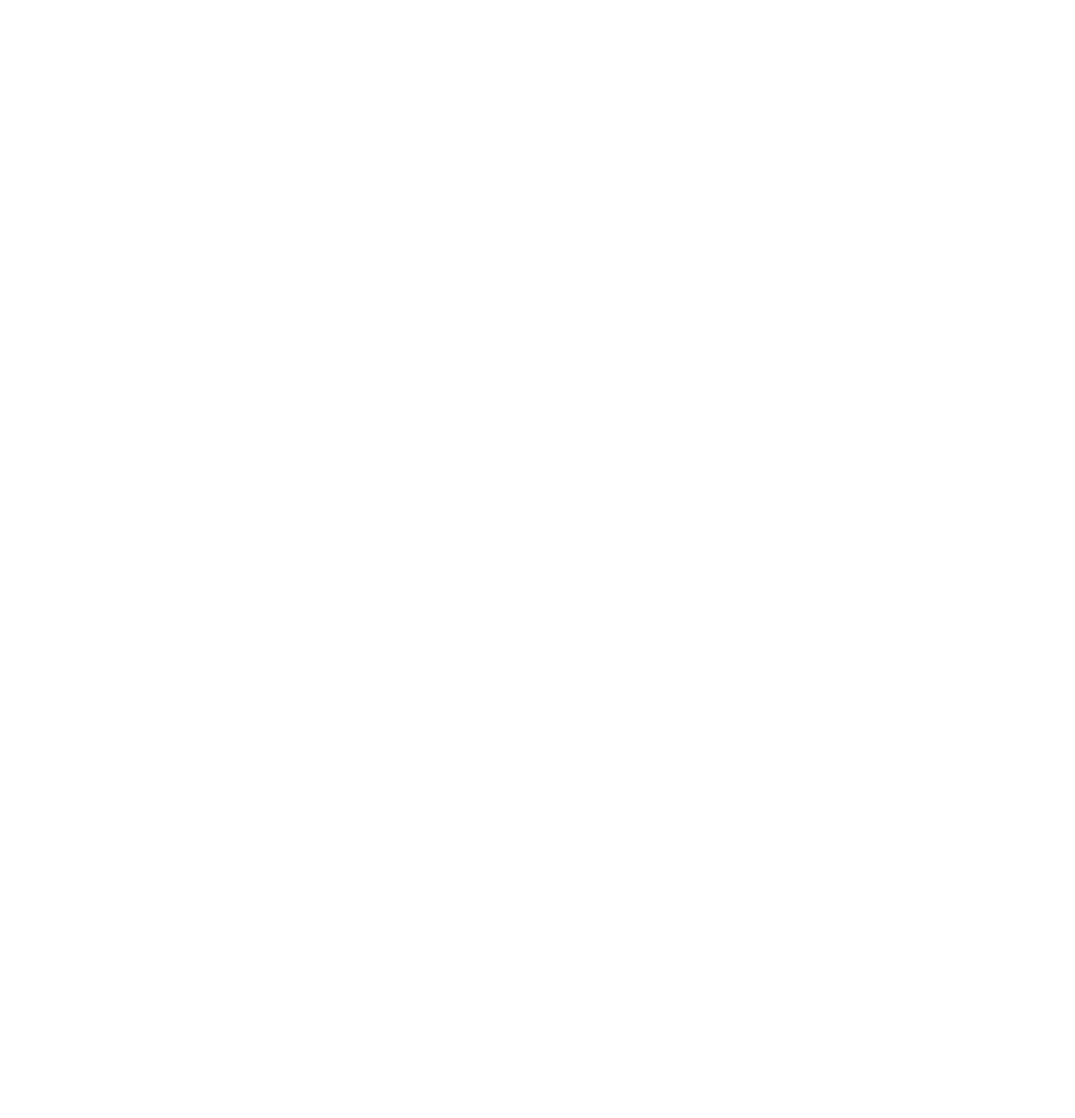
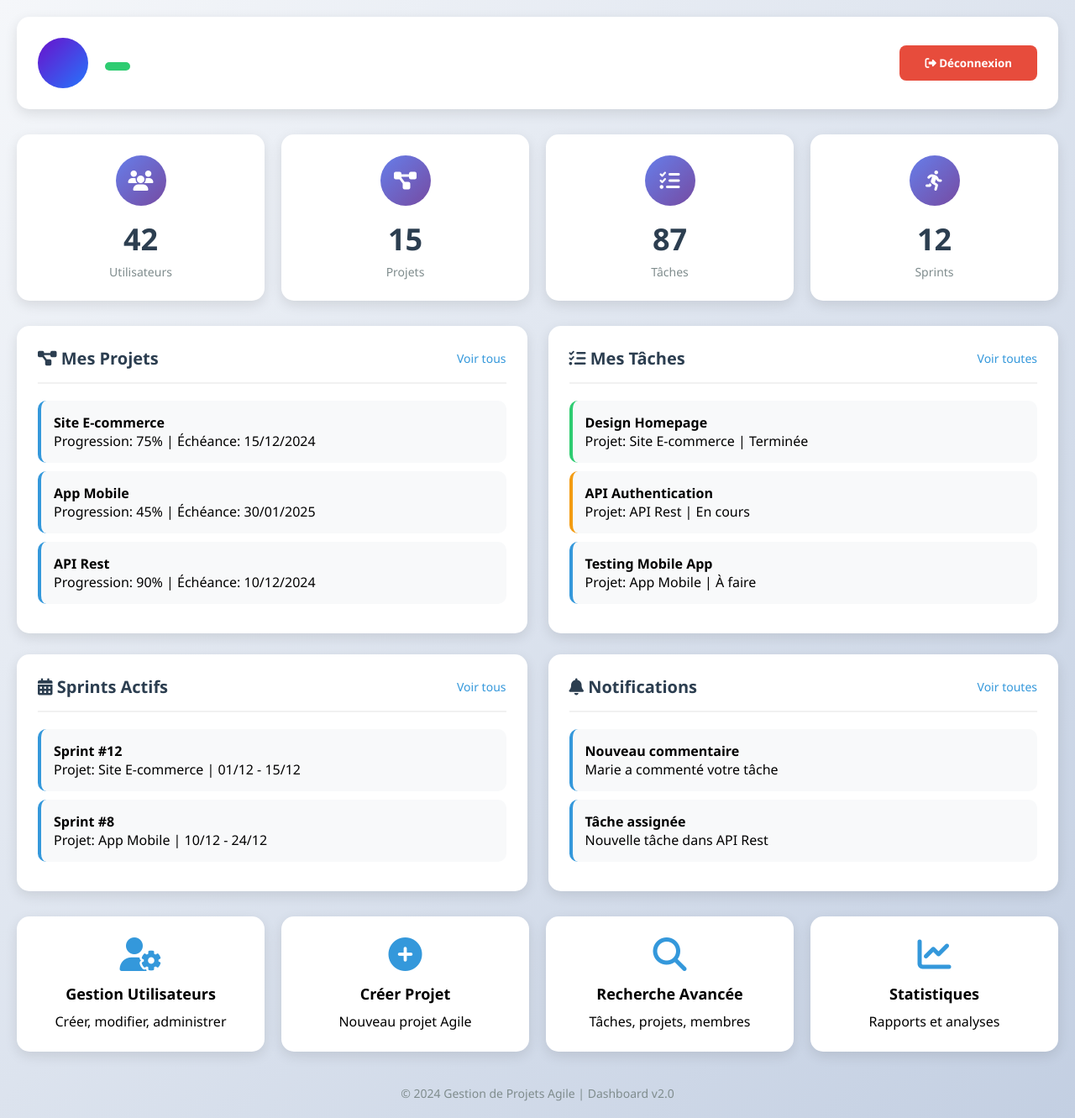
Before and after one commit to mohamedlfarh7-svg/scrum_app, a PHP site: page /Views/dashboard/dashboard.php in a window 1280 px wide. Before the commit the page is empty. Shown: the whole page at 84% size. Before the commit the page ends 800 px from the top, so only its background shows below. Run offline with PHP 8.4, Linux system fonts and the light colour scheme; the visitor is signed in with stand-in values (Sample User, id 1); data that the repository does not hold is empty.

Commit message:
dans ce commit j'ai fait un designe css de login et register avec css de dashboard avec php de dashboard just intarfce comme nom prenom et logout dans le le dasboard rest affiche les information reel

```diff
--- a/Views/auth/login.php
+++ b/Views/auth/login.php
@@ -36,7 +36,7 @@ if ($_SERVER['REQUEST_METHOD'] === 'POST') {
         }
 
         body {
-            background: linear-gradient(135deg, #6a11cb 0%, #2575fc 100%);
+            background: linear-gradient(135deg, #9b4cf1ff 0%, #74a4f6ff 100%);
             min-height: 100vh;
             display: flex;
             justify-content: center;
@@ -221,7 +221,7 @@ if ($_SERVER['REQUEST_METHOD'] === 'POST') {
             </form>
 
             <div class="forgot-password">
-                <a href="forgot-password.php">Mot de passe oublié ?</a>
+                <a href="#">Mot de passe oublié ?</a>
             </div>
 
             <div class="register-link">
--- a/Views/auth/register.php
+++ b/Views/auth/register.php
@@ -43,7 +43,7 @@ if ($_SERVER['REQUEST_METHOD'] === 'POST') {
         }
 
         body {
-            background: linear-gradient(135deg, #667eea 0%, #764ba2 100%);
+            background: linear-gradient(135deg, #9b4cf1ff 0%, #74a4f6ff 100%);
             min-height: 100vh;
             display: flex;
             justify-content: center;
--- a/Views/dashboard/dashboard.php
+++ b/Views/dashboard/dashboard.php
@@ -0,0 +1,442 @@
+<?php
+
+session_start();
+
+if (!isset($_SESSION['user_id'])) {
+    header('Location: ../auth/login.php');
+    exit;
+}
+
+require_once '../../Core/Database.php';
+
+class User {
+    private $db;
+
+    public function __construct()
+    {
+        $this->db = Database::connect();
+    }
+
+    public function getUserId($id){
+        $get = $this->db->prepare("SELECT * FROM users WHERE id = :id");
+        $get->execute(['id' => $id]);
+        return $get->fetch(PDO::FETCH_ASSOC);
+    }
+}
+
+$userObj = new User();
+$user = $userObj->getUserId($_SESSION['user_id']);
+
+?>
+
+<!DOCTYPE html>
+<html lang="fr">
+<head>
+    <meta charset="UTF-8">
+    <meta name="viewport" content="width=device-width, initial-scale=1.0">
+    <title>Dashboard Agile</title>
+    <link rel="stylesheet" href="https://cdnjs.cloudflare.com/ajax/libs/font-awesome/6.4.0/css/all.min.css">
+    <style>
+        * {
+            margin: 0;
+            padding: 0;
+            box-sizing: border-box;
+            font-family: 'Segoe UI', Tahoma, Geneva, Verdana, sans-serif;
+        }
+
+        body {
+            background: linear-gradient(135deg, #f5f7fa 0%, #c3cfe2 100%);
+            min-height: 100vh;
+            padding: 20px;
+        }
+
+        .container {
+            max-width: 1400px;
+            margin: 0 auto;
+        }
+
+        .header {
+            background: white;
+            border-radius: 15px;
+            padding: 25px;
+            box-shadow: 0 5px 15px rgba(0,0,0,0.1);
+            margin-bottom: 30px;
+            display: flex;
+            justify-content: space-between;
+            align-items: center;
+        }
+
+        .user-profile {
+            display: flex;
+            align-items: center;
+            gap: 20px;
+        }
+
+        .avatar {
+            width: 60px;
+            height: 60px;
+            background: linear-gradient(135deg, #6a11cb 0%, #2575fc 100%);
+            border-radius: 50%;
+            display: flex;
+            align-items: center;
+            justify-content: center;
+            color: white;
+            font-size: 24px;
+            font-weight: bold;
+        }
+
+        .user-details h1 {
+            color: #2c3e50;
+            font-size: 28px;
+            margin-bottom: 5px;
+        }
+
+        .user-role {
+            display: inline-block;
+            background: #2ecc71;
+            color: white;
+            padding: 5px 15px;
+            border-radius: 20px;
+            font-size: 14px;
+            font-weight: 600;
+        }
+
+        .logout-btn {
+            background: #e74c3c;
+            color: white;
+            border: none;
+            padding: 12px 30px;
+            border-radius: 8px;
+            font-weight: 600;
+            cursor: pointer;
+            transition: all 0.3s;
+        }
+
+        .logout-btn:hover {
+            background: #c0392b;
+            transform: translateY(-2px);
+        }
+
+        .stats-grid {
+            display: grid;
+            grid-template-columns: repeat(auto-fit, minmax(200px, 1fr));
+            gap: 20px;
+            margin-bottom: 30px;
+        }
+
+        .stat-card {
+            background: white;
+            border-radius: 15px;
+            padding: 25px;
+            text-align: center;
+            box-shadow: 0 5px 15px rgba(0,0,0,0.1);
+        }
+
+        .stat-icon {
+            width: 60px;
+            height: 60px;
+            margin: 0 auto 15px;
+            background: linear-gradient(135deg, #667eea 0%, #764ba2 100%);
+            border-radius: 50%;
+            display: flex;
+            align-items: center;
+            justify-content: center;
+            color: white;
+            font-size: 24px;
+        }
+
+        .stat-number {
+            font-size: 36px;
+            font-weight: bold;
+            color: #2c3e50;
+            margin-bottom: 5px;
+        }
+
+        .stat-label {
+            color: #7f8c8d;
+            font-size: 14px;
+        }
+
+        .dashboard-grid {
+            display: grid;
+            grid-template-columns: repeat(auto-fit, minmax(500px, 1fr));
+            gap: 25px;
+            margin-bottom: 30px;
+
+        }
+
+        .card {
+            background: white;
+            border-radius: 15px;
+            padding: 25px;
+            box-shadow: 0 5px 15px rgba(0,0,0,0.1);
+        }
+
+        .card-header {
+            display: flex;
+            justify-content: space-between;
+            align-items: center;
+            margin-bottom: 20px;
+            padding-bottom: 15px;
+            border-bottom: 2px solid #f1f1f1;
+        }
+
+        .card-header h2 {
+            color: #2c3e50;
+            font-size: 20px;
+        }
+
+        .see-all {
+            color: #3498db;
+            text-decoration: none;
+            font-size: 14px;
+        }
+
+        .project-list, .task-list {
+            list-style: none;
+        }
+
+        .project-item, .task-item {
+            padding: 15px;
+            margin-bottom: 10px;
+            background: #f8f9fa;
+            border-radius: 10px;
+            border-left: 4px solid #3498db;
+        }
+
+        .task-item.done {
+            border-left-color: #2ecc71;
+        }
+
+        .task-item.pending {
+            border-left-color: #f39c12;
+        }
+
+        .nav-grid {
+            display: grid;
+            grid-template-columns: repeat(auto-fit, minmax(250px, 1fr));
+            gap: 20px;
+        }
+
+        .nav-card {
+            background: white;
+            border-radius: 15px;
+            padding: 25px;
+            text-align: center;
+            box-shadow: 0 5px 15px rgba(0,0,0,0.1);
+            cursor: pointer;
+            transition: all 0.3s;
+        }
+
+        .nav-card:hover {
+            transform: translateY(-5px);
+            background: linear-gradient(135deg, #6a11cb 0%, #2575fc 100%);
+            color: white;
+        }
+
+        .nav-card:hover i {
+            color: white;
+        }
+
+        .nav-icon {
+            font-size: 40px;
+            color: #3498db;
+            margin-bottom: 15px;
+        }
+
+        .nav-card h3 {
+            margin-bottom: 10px;
+            font-size: 18px;
+        }
+
+        .footer {
+            text-align: center;
+            margin-top: 40px;
+            color: #7f8c8d;
+            font-size: 14px;
+        }
+
+        @media (max-width: 768px) {
+            .header {
+                flex-direction: column;
+                gap: 20px;
+                text-align: center;
+            }
+
+            .user-profile {
+                flex-direction: column;
+                text-align: center;
+            }
+            .dashboard-grid {
+
+            grid-template-columns: repeat(auto-fit, minmax(350px, 1fr));
+
+
+        }
+        }
+    </style>
+</head>
+<body>
+    <div class="container">
+        <div class="header">
+            <div class="user-profile">
+            <div class="avatar"><?php echo strtoupper(substr($user['nom'], 0, 2)); ?></div>
+            <div class="user-details">
+                <h1><?php echo htmlspecialchars($user['nom']); ?></h1>
+                <span class="user-role"><?php echo htmlspecialchars($user['role']); ?></span>
+            </div>
+            </div>
+            <button class="logout-btn" onclick="window.location.href='logout.php'">
+                <i class="fas fa-sign-out-alt"></i> Déconnexion
+            </button>
+        </div>
+
+        <div class="stats-grid">
+            <div class="stat-card">
+                <div class="stat-icon">
+                    <i class="fas fa-users"></i>
+                </div>
+                <div class="stat-number">42</div>
+                <div class="stat-label">Utilisateurs</div>
+            </div>
+            <div class="stat-card">
+                <div class="stat-icon">
+                    <i class="fas fa-project-diagram"></i>
+                </div>
+                <div class="stat-number">15</div>
+                <div class="stat-label">Projets</div>
+            </div>
+            <div class="stat-card">
+                <div class="stat-icon">
+                    <i class="fas fa-tasks"></i>
+                </div>
+                <div class="stat-number">87</div>
+                <div class="stat-label">Tâches</div>
+            </div>
+            <div class="stat-card">
+                <div class="stat-icon">
+                    <i class="fas fa-running"></i>
+                </div>
+                <div class="stat-number">12</div>
+                <div class="stat-label">Sprints</div>
+            </div>
+        </div>
+
+        <div class="dashboard-grid">
+            <div class="card">
+                <div class="card-header">
+                    <h2><i class="fas fa-project-diagram"></i> Mes Projets</h2>
+                    <a href="#" class="see-all">Voir tous</a>
+                </div>
+                <ul class="project-list">
+                    <li class="project-item">
+                        <strong>Site E-commerce</strong>
+                        <p>Progression: 75% | Échéance: 15/12/2024</p>
+                    </li>
+                    <li class="project-item">
+                        <strong>App Mobile</strong>
+                        <p>Progression: 45% | Échéance: 30/01/2025</p>
+                    </li>
+                    <li class="project-item">
+                        <strong>API Rest</strong>
+                        <p>Progression: 90% | Échéance: 10/12/2024</p>
+                    </li>
+                </ul>
+            </div>
+
+            <div class="card">
+                <div class="card-header">
+                    <h2><i class="fas fa-tasks"></i> Mes Tâches</h2>
+                    <a href="#" class="see-all">Voir toutes</a>
+                </div>
+                <ul class="task-list">
+                    <li class="task-item done">
+                        <strong>Design Homepage</strong>
+                        <p>Projet: Site E-commerce | Terminée</p>
+                    </li>
+                    <li class="task-item pending">
+                        <strong>API Authentication</strong>
+                        <p>Projet: API Rest | En cours</p>
+                    </li>
+                    <li class="task-item">
+                        <strong>Testing Mobile App</strong>
+                        <p>Projet: App Mobile | À faire</p>
+                    </li>
+                </ul>
+            </div>
+
+            <div class="card">
+                <div class="card-header">
+                    <h2><i class="fas fa-calendar-alt"></i> Sprints Actifs</h2>
+                    <a href="#" class="see-all">Voir tous</a>
+                </div>
+                <ul class="project-list">
+                    <li class="project-item">
+                        <strong>Sprint #12</strong>
+                        <p>Projet: Site E-commerce | 01/12 - 15/12</p>
+                    </li>
+                    <li class="project-item">
+                        <strong>Sprint #8</strong>
+                        <p>Projet: App Mobile | 10/12 - 24/12</p>
+                    </li>
+                </ul>
+            </div>
+
+            <div class="card">
+                <div class="card-header">
+                    <h2><i class="fas fa-bell"></i> Notifications</h2>
+                    <a href="#" class="see-all">Voir toutes</a>
+                </div>
+                <ul class="project-list">
+                    <li class="project-item">
+                        <strong>Nouveau commentaire</strong>
+                        <p>Marie a commenté votre tâche</p>
+                    </li>
+                    <li class="project-item">
+                        <strong>Tâche assignée</strong>
+                        <p>Nouvelle tâche dans API Rest</p>
+                    </li>
+                </ul>
+            </div>
+        </div>
+
+        <div class="nav-grid">
+            <div class="nav-card">
+                <i class="fas fa-user-cog nav-icon"></i>
+                <h3>Gestion Utilisateurs</h3>
+                <p>Créer, modifier, administrer</p>
+            </div>
+            <div class="nav-card">
+                <i class="fas fa-plus-circle nav-icon"></i>
+                <h3>Créer Projet</h3>
+                <p>Nouveau projet Agile</p>
+            </div>
+            <div class="nav-card">
+                <i class="fas fa-search nav-icon"></i>
+                <h3>Recherche Avancée</h3>
+                <p>Tâches, projets, membres</p>
+            </div>
+            <div class="nav-card">
+                <i class="fas fa-chart-line nav-icon"></i>
+                <h3>Statistiques</h3>
+                <p>Rapports et analyses</p>
+            </div>
+        </div>
+
+        <div class="footer">
+            <p>© 2024 Gestion de Projets Agile | Dashboard v2.0</p>
+        </div>
+    </div>
+
+    <script>
+
+        document.querySelectorAll('.nav-card').forEach(card => {
+            card.addEventListener('click', function() {
+                const title = this.querySelector('h3').textContent;
+                alert(`Navigation vers: ${title}`);
+            });
+        });
+
+    </script>
+</body>
+</html>
```
Also changed, not shown: Views/dashboard/logout.php (added, +9 -0 lines).
